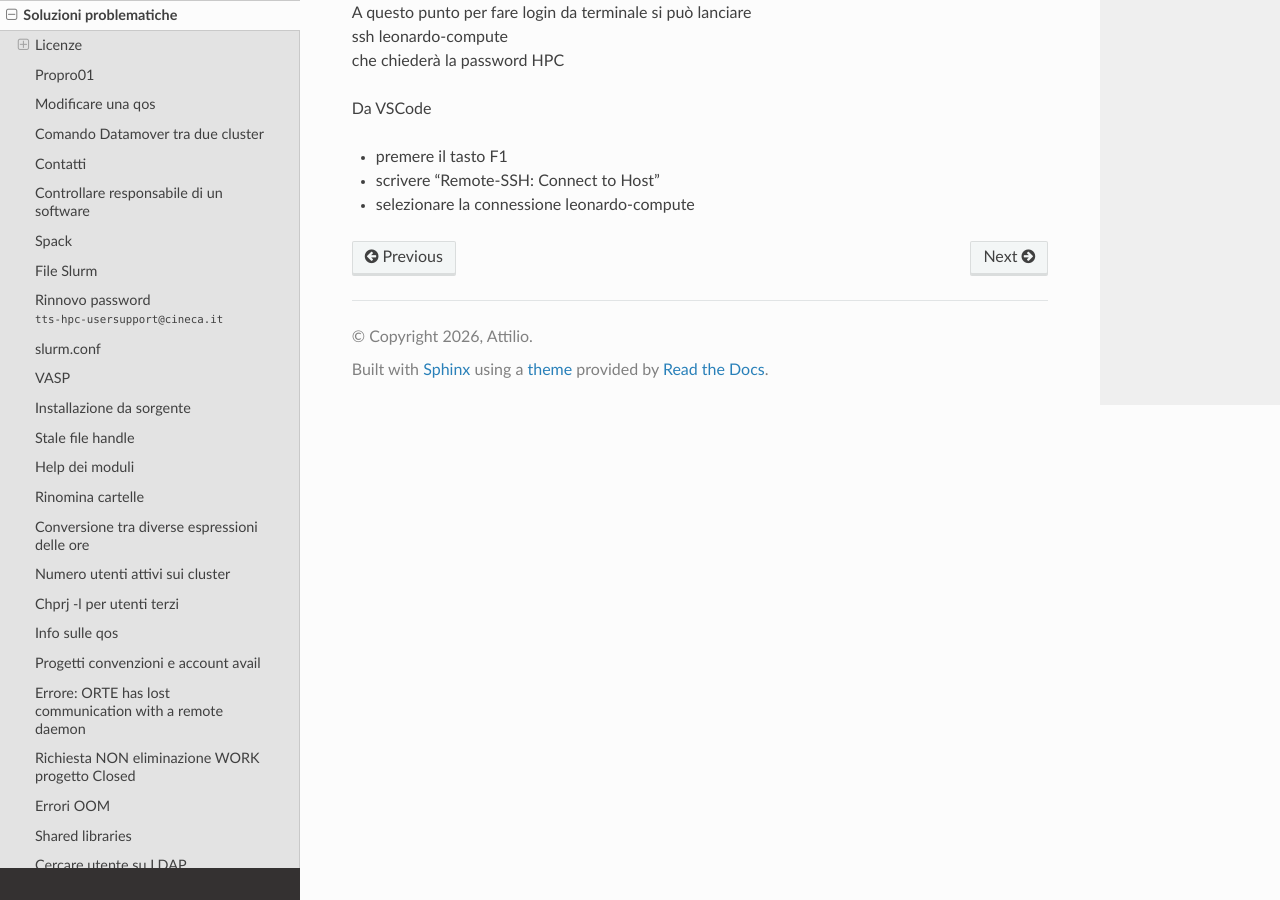
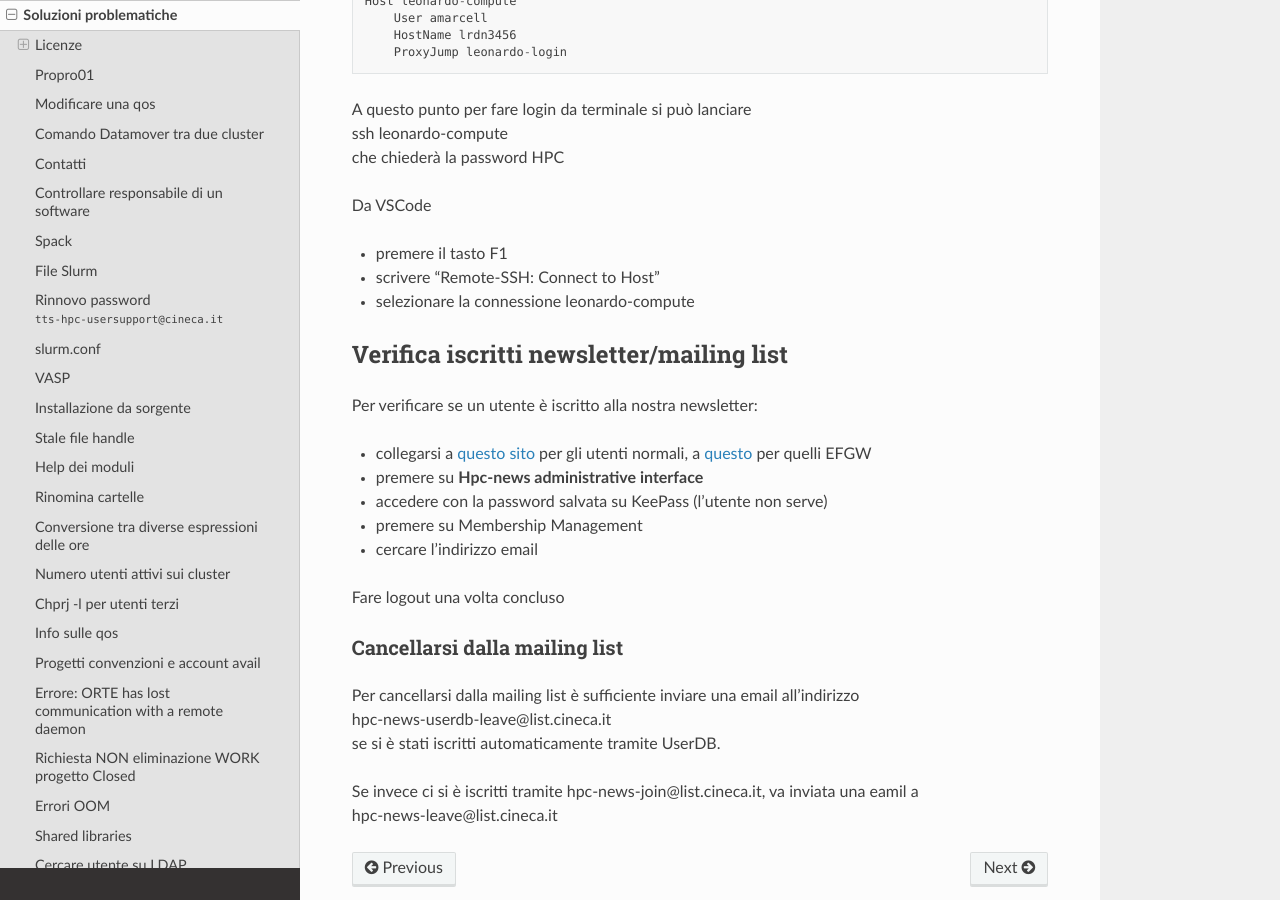
Before and after one commit to Plraska707/appunti_di_lavoro, a Sphinx documentation site: the page built from docs/source/soluzioni_problematiche.md, in a window 1280 px wide and 900 px high, scrolled down 25279 px. Built offline with Sphinx 7.4.7 and the Read the Docs theme 3.1.0, drawn with Linux system fonts in a browser that asks for light colours; some of the changed text lies outside the part shown.

Commit message:
aggiunte varie

```diff
--- a/docs/source/soluzioni_problematiche.md
+++ b/docs/source/soluzioni_problematiche.md
@@ -102,6 +102,9 @@ Se è tutto ok, associare la qos all'account che la dovrà utilizzare:
 e impostare i limiti di associazione così da limitare il numero di nodi utilizzabili con lo stesso account:
 
 - `sacctmgr modify account where account=DestE_330_26_0 cluster=leonardo set MaxWall=24:00:00 MaxTRES=node=256 GrpTRES=node=256`
+
+rimuovere infine l'associazione dalla propria utenza
+- `sacctmgr modify user amarcell where cluster=leonardo account=cin_staff set qos-=qos_deste`
 
 ## Comando Datamover tra due cluster
 
@@ -991,3 +994,21 @@ Da VSCode
 - premere il tasto F1
 - scrivere "Remote-SSH: Connect to Host"
 - selezionare la connessione leonardo-compute
+
+## Verifica iscritti newsletter/mailing list
+Per verificare se un utente è iscritto alla nostra newsletter:
+- collegarsi a [questo sito](https://list.cineca.it/cgi-bin/mailman/admindb/hpc-news) per gli utenti normali, a [questo](https://list.cineca.it/cgi-bin/mailman/admin/hpc-news-efgw) per quelli EFGW
+- premere su **Hpc-news administrative interface**
+- accedere con la password salvata su KeePass (l'utente non serve)
+- premere su Membership Management
+- cercare l'indirizzo email
+
+Fare logout una volta concluso
+
+### Cancellarsi dalla mailing list
+Per cancellarsi dalla mailing list è sufficiente inviare una email all'indirizzo
+hpc-news-userdb-leave@list.cineca.it
+se si è stati iscritti automaticamente tramite UserDB.
+
+Se invece ci si è iscritti tramite hpc-news-join@list.cineca.it, va inviata una eamil a
+hpc-news-leave@list.cineca.it
```
Also changed, not shown: docs/source/tts.md (+6 -1 lines).
